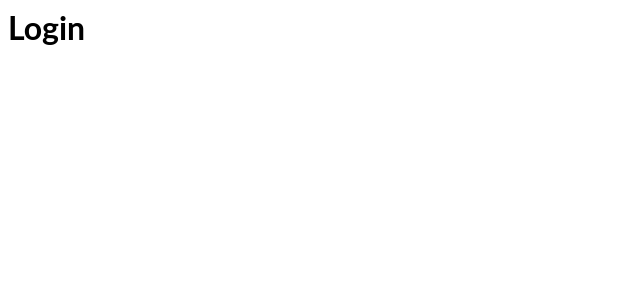
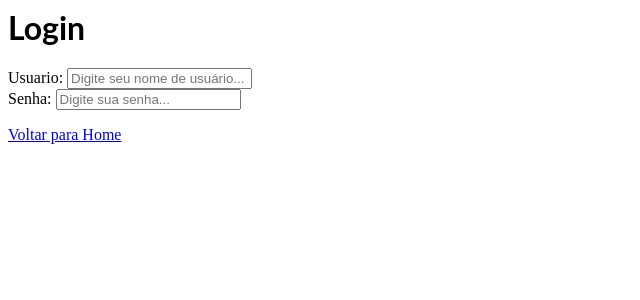
Before and after one commit to Siebenathan/testando_firebase, a React (Create React App) app: page /login in a window 1280 px wide. Shown: the top 300 px of the page, without its empty margins (0-640 px from the left). Built offline with nearby package versions, Linux system fonts and the light colour scheme.

Commit message:
2 files modified, 2 added

```diff
--- /dev/null
+++ b/src/components/Login.tsx
@@ -0,0 +1,24 @@
+export default function Login() {
+  return (
+    <form>
+      <div>
+        <label htmlFor="userName">Usuario: </label>
+        <input
+          type="text"
+          id="userName"
+          name="userName"
+          placeholder="Digite seu nome de usuário..."
+        />
+      </div>
+      <div>
+        <label htmlFor="userPassword">Senha: </label>
+        <input
+          type="password"
+          id="userPassword"
+          name="userPassword"
+          placeholder="Digite sua senha..."
+        />
+      </div>
+    </form>
+  );
+}
--- a/src/pages/HomePage.tsx
+++ b/src/pages/HomePage.tsx
@@ -1,7 +1,10 @@
+import { Link } from 'react-router-dom';
+
 export default function HomePage() {
   return (
     <div>
       <h1>Home</h1>
+      <Link to="/login">Ir para o login</Link>
     </div>
   );
 }
--- a/src/pages/LoginPage.tsx
+++ b/src/pages/LoginPage.tsx
@@ -1,7 +1,12 @@
+import Login from '../components/Login';
+import { Link } from 'react-router-dom';
+
 export default function LoginPage() {
   return (
     <div>
       <h1>Login</h1>
+      <Login />
+      <Link to="/">Voltar para Home</Link>
     </div>
   );
 }
```
Also changed, not shown: src/services/firebase.ts (added, +21 -0 lines).
